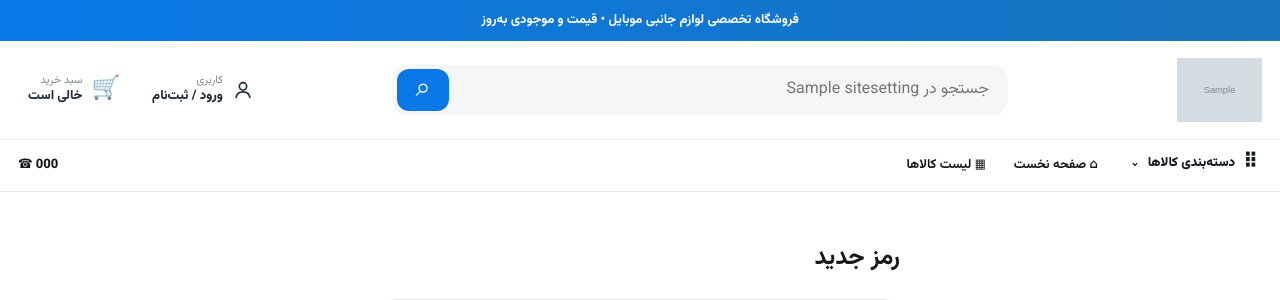
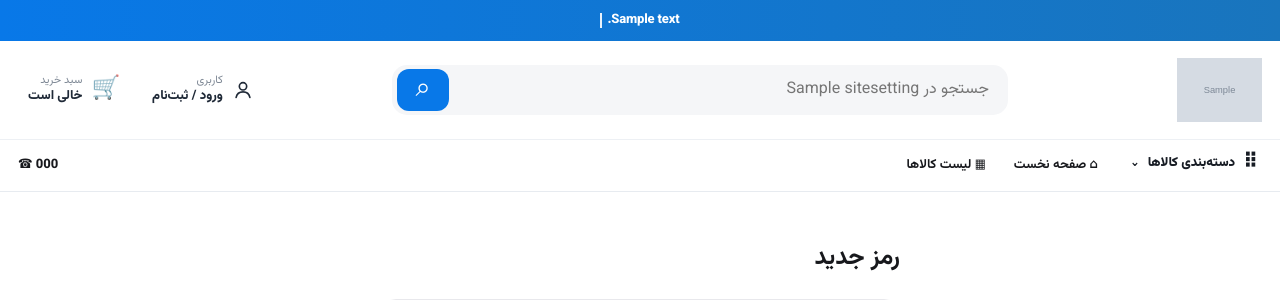
Before and after one commit to deltashopsiavash/deltajanebi, a Django app: page /reset/1/1/ in a window 1280 px wide. Shown: the top 300 px of the page. Run offline with Django 5.2, Linux system fonts and the light colour scheme; tables that the repository leaves empty hold one stand-in row (values such as "Sample post"); grey boxes marked "Sample" are stand-in pictures.

Commit message:
feat: load notifications typewriter and password feature pack

```diff
--- a/templates/includes/rich_footer.html
+++ b/templates/includes/rich_footer.html
@@ -2,6 +2,7 @@
 <link id="delta-dark-fixes" rel="stylesheet" href="{% static 'css/enhancements.css' %}">
 <link rel="stylesheet" href="{% static 'css/dark-fixes.css' %}?v=6">
 <link rel="stylesheet" href="{% static 'css/menu-polish.css' %}?v=2">
+<link rel="stylesheet" href="{% static 'css/feature-pack.css' %}?v=1">
 <footer class="rich-footer">
   <div class="rich-footer-inner">
     <section class="footer-contact">
@@ -42,5 +43,12 @@
     <div class="footer-copy">تمام حقوق این فروشگاه متعلق به {{ store_settings.store_name|default:'فروشگاه' }} است.</div>
   </div>
 </footer>
+
+<div id="delta-feature-config" hidden data-top-text="{{ store_settings.top_bar_text|default:'خرید آنلاین • قیمت و موجودی به‌روز • ارسال مطمئن'|escape }}" data-unread="{{ unread_announcement_count|default:0 }}"></div>
+{% if user.is_authenticated %}
+<div class="notification-backdrop" id="notification-backdrop" aria-hidden="true"><aside class="notification-drawer"><div class="notification-head"><strong>🔔 اطلاعیه‌ها</strong><button class="notification-close" type="button" aria-label="بستن">×</button></div><div class="notification-list">{% for item in site_announcements %}<article class="notification-item"><p>{{ item.text|linebreaksbr }}</p><time>{{ item.created_at|date:'Y/m/d - H:i' }}</time></article>{% empty %}<div class="notification-empty">فعلاً اطلاعیه‌ای وجود ندارد.</div>{% endfor %}</div></aside></div>
+{% endif %}
+
 {% include 'includes/cart_ui.html' %}
 <script defer src="{% static 'js/store-enhancements.js' %}?v=6"></script>
+<script defer src="{% static 'js/feature-pack.js' %}?v=1"></script>
```
